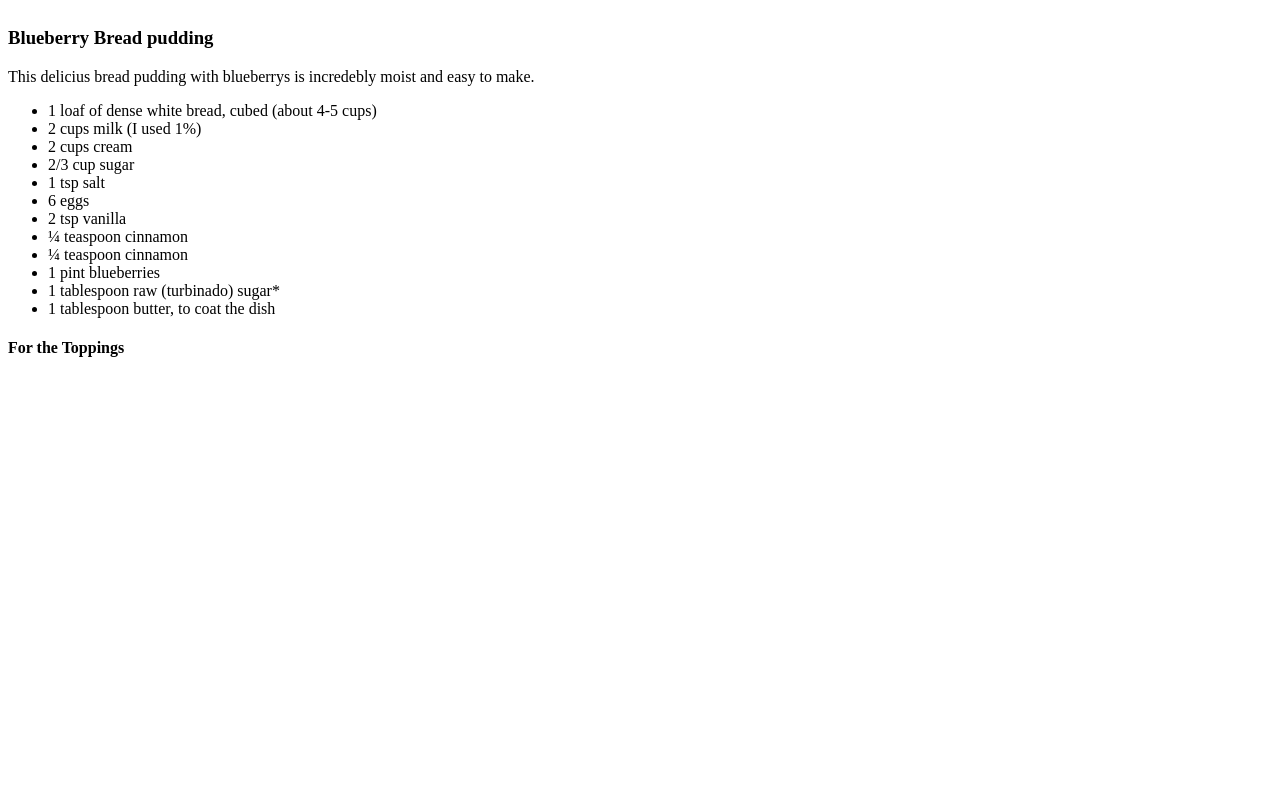
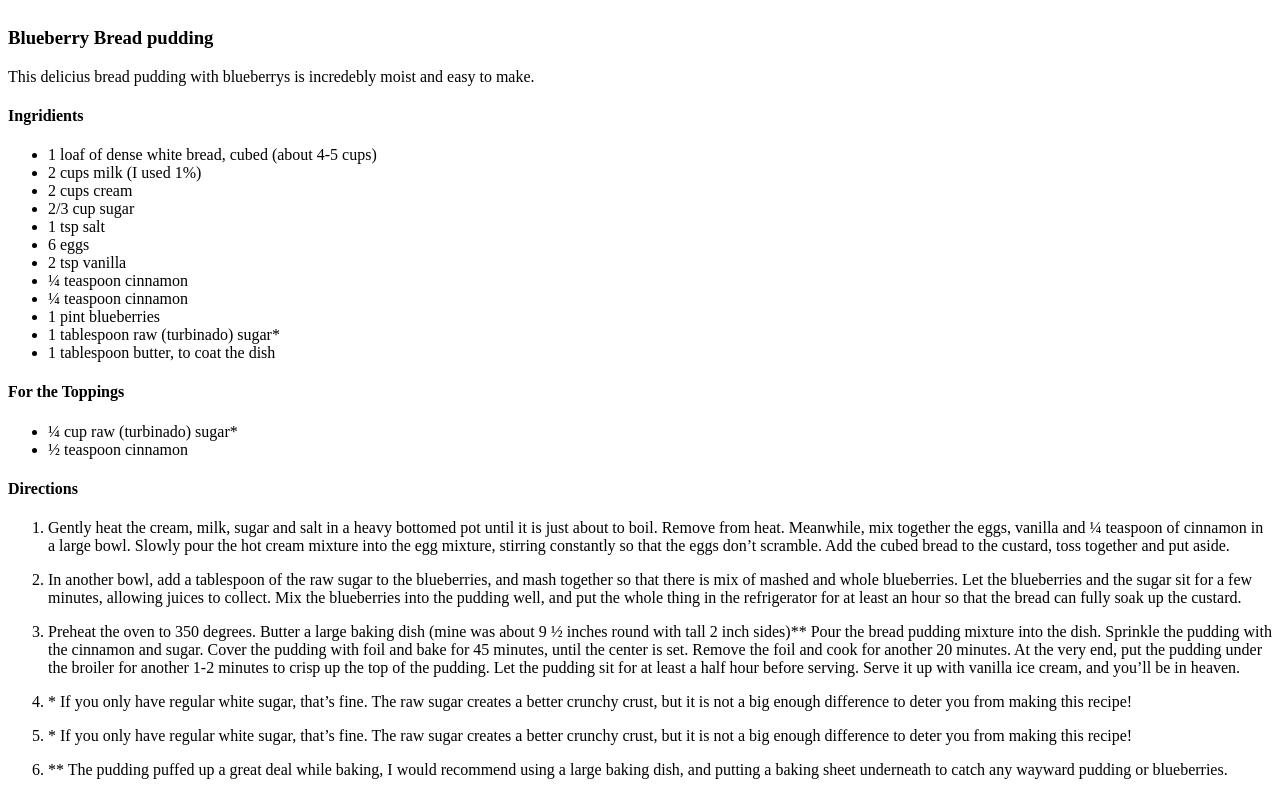
Before and after one commit to zacksr/odin-recipes, a plain HTML site: page recipes/bread-pudding.html in a window 1280 px wide. Shown: the part 324-1119 px from the top of the page. Before the commit the page ends 800 px from the top, so only its background shows below. Drawn offline with Linux system fonts and the light colour scheme.

Commit message:
FIRST RECIPIE COMPLETED WITH STEPS

```diff
--- a/recipes/bread-pudding.html
+++ b/recipes/bread-pudding.html
@@ -20,6 +20,8 @@
 <p>
     This delicius bread pudding with blueberrys is incredebly moist and easy to make.
 </p>
+<p><h4>Ingridients</h4></p>
+
 <p><ul>
     <li>1 loaf of dense white bread, cubed (about 4-5 cups)</li>
     <li>2 cups milk (I used 1%)</li>
@@ -34,8 +36,29 @@
 <li>1 tablespoon raw (turbinado) sugar*</li>
 <li>1 tablespoon butter, to coat the dish</li>
 </ul></p>
+
 <p><h4>For the Toppings</h4></p>
 
+<p><ul>
+    <li>¼ cup raw (turbinado) sugar*</li>
+    <li>½ teaspoon cinnamon</li>
+</ul></p>
+<p><h4>Directions</h4></p>
+
+<ol>
+    <li>Gently heat the cream, milk, sugar and salt in a heavy bottomed pot until it is just about to boil. Remove from heat. Meanwhile, mix together the eggs, vanilla and ¼ teaspoon of cinnamon in a large bowl. Slowly pour the hot cream mixture into the egg mixture, stirring constantly so that the eggs don’t scramble. Add the cubed bread to the custard, toss together and put aside.</li>
+
+    <p><li>In another bowl, add a tablespoon of the raw sugar to the blueberries, and mash together so that there is mix of mashed and whole blueberries. Let the blueberries and the sugar sit for a few minutes, allowing juices to collect. Mix the blueberries into the pudding well, and put the whole thing in the refrigerator for at least an hour so that the bread can fully soak up the custard.</li></p>
+
+    <p><li>Preheat the oven to 350 degrees. Butter a large baking dish (mine was about 9 ½ inches round with tall 2 inch sides)** Pour the bread pudding mixture into the dish. Sprinkle the pudding with the cinnamon and sugar. Cover the pudding with foil and bake for 45 minutes, until the center is set. Remove the foil and cook for another 20 minutes. At the very end, put the pudding under the broiler for another 1-2 minutes to crisp up the top of the pudding. Let the pudding sit for at least a half hour before serving. Serve it up with vanilla ice cream, and you’ll be in heaven.</li></p>
+
+    <p><li>* If you only have regular white sugar, that’s fine. The raw sugar creates a better crunchy crust, but it is not a big enough difference to deter you from making this recipe!</li></p>
+
+    <p><li>* If you only have regular white sugar, that’s fine. The raw sugar creates a better crunchy crust, but it is not a big enough difference to deter you from making this recipe!</li></p>
+
+    <p><li>** The pudding puffed up a great deal while baking, I would recommend using a large baking dish, and putting a baking sheet underneath to catch any wayward pudding or blueberries.</li></p>
+
+</ol>
 </body>
 
 </html>
```
